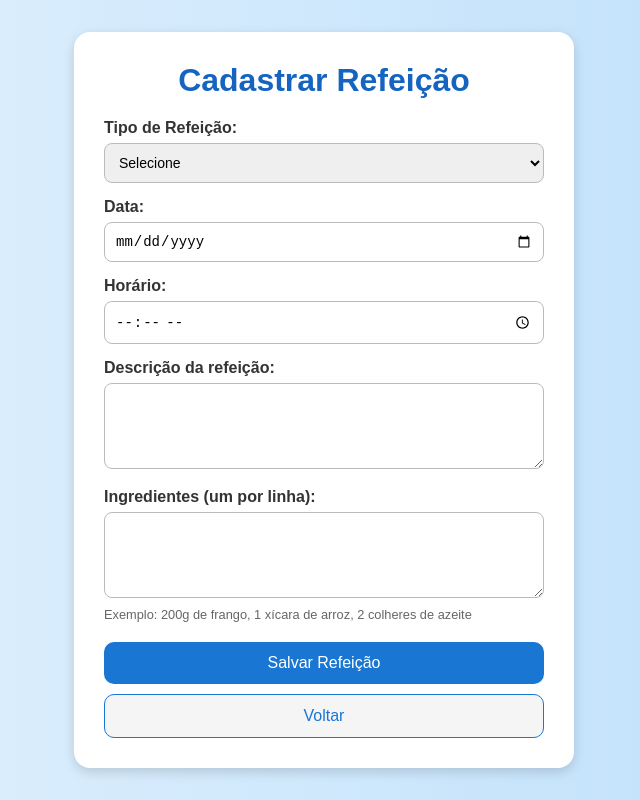
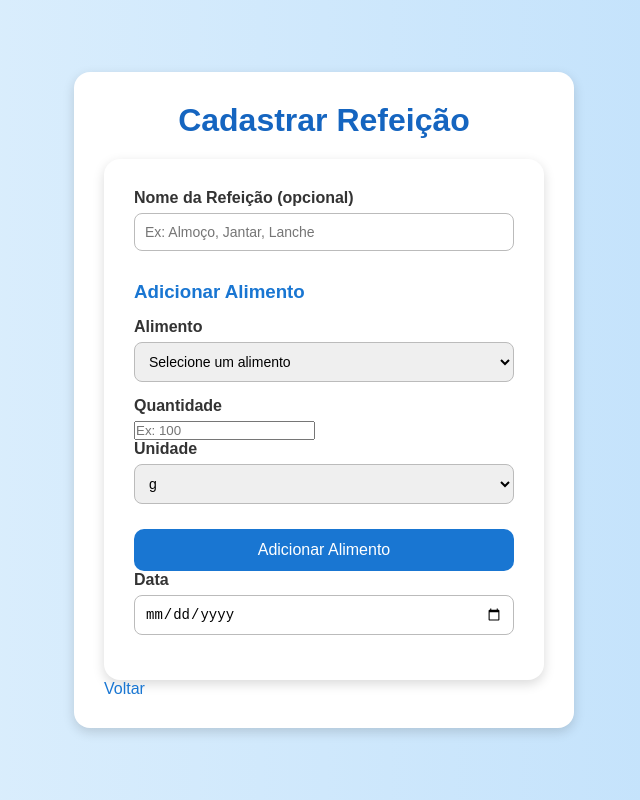
Before and after one commit to LGiugno/controle-de-comida, a plain HTML site: page cadastrorefeicao.html in a window 1280 px wide. Shown: the whole page, without its empty margins (316-956 px from the left). Drawn offline with Linux system fonts and the light colour scheme.

Commit message:
Update cadastrorefeicao.html

```diff
--- a/cadastrorefeicao.html
+++ b/cadastrorefeicao.html
@@ -5,69 +5,53 @@
   <meta name="viewport" content="width=device-width, initial-scale=1.0">
   <title>Cadastrar Refeição</title>
   <link rel="stylesheet" href="style.css">
-    <script src="script.js" defer></script>
 </head>
 <body>
-    <form id="formRefeicao">
+  <div class="container fade-in-up">
     <h1>Cadastrar Refeição</h1>
 
+    <form id="refeicaoForm">
+      <label class="small">Nome da Refeição (opcional)</label>
+      <input type="text" id="nomeRefeicao" placeholder="Ex: Almoço, Jantar, Lanche">
+
+      <div class="card mt-12">
+        <h3>Adicionar Alimento</h3>
+
+        <label class="small">Alimento</label>
+        <select id="alimentoSelect" required>
+          <option value="">Selecione um alimento</option>
+        </select>
+
+        <div class="row-2">
           <div>
-            <label for="tipoRefeicao">Tipo de Refeição:</label>
-            <select id="tipoRefeicao" name="tipoRefeicao" required>
-                <option value="">Selecione</option>
-                <option value="Café da manhã">Café da manhã</option>
-                <option value="Lanche da manhã">Lanche da manhã</option>
-                <option value="Almoço">Almoço</option>
-                <option value="Café da tarde">Café da tarde</option>
-                <option value="Lanche da tarde">Lanche da tarde</option>
-                <option value="Janta">Janta</option>
-                <option value="Ceia">Ceia</option>
-                <option value="Outro">Outro</option>
+            <label class="small">Quantidade</label>
+            <input type="number" id="quantidade" placeholder="Ex: 100" required min="1">
+          </div>
+          <div>
+            <label class="small">Unidade</label>
+            <select id="unidade">
+              <option value="g">g</option>
+              <option value="ml">ml</option>
+              <option value="unidade">unidade</option>
             </select>
           </div>
-
-        <div id="outroRefeicaoContainer" style="display: none;">
-            <label for="outroRefeicao">Descreva a refeição:</label>
-            <input type="text" id="outroRefeicao" name="outroRefeicao">
         </div>
 
-        <div>
-            <label for="data">Data:</label>
-            <input type="date" id="data" name="data" required>
+        <button type="button" id="adicionarAlimentoBtn" class="secondary mt-12">Adicionar Alimento</button>
       </div>
 
-        <div>
-            <label for="hora">Horário:</label>
-            <input type="time" id="hora" name="hora" required>
+      <label class="small">Data</label>
+      <input type="date" id="dataRefeicao" required>
+
+      <div class="card mt-12" id="listaAlimentosCard" style="display: none;">
+        <h3>Alimentos Adicionados</h3>
+        <div id="listaAlimentos"></div>
+        <button type="submit" class="mt-12">Salvar Refeição</button>
       </div>
+    </form>
 
-        <div>
-            <label for="descricao">Descrição da refeição:</label>
-            <textarea id="descricao" name="descricao" rows="4" required></textarea>
+    <p class="helper mt-12"><a href="usuario.html">Voltar</a></p>
   </div>
-
-        <div>
-            <label for="ingredientes">Ingredientes (um por linha):</label>
-            <textarea id="ingredientes" name="ingredientes" rows="4"></textarea>
-            <small>Exemplo: 200g de frango, 1 xícara de arroz, 2 colheres de azeite</small>
-        </div>
-
-        <div id="nutricaoLoading" style="display: none; text-align: center;">
-            <p>Calculando informações nutricionais...</p>
-        </div>
-
-        <div id="nutricaoInfo" style="display: none; margin: 15px 0; padding: 10px; background: #f0f8ff; border-radius: 8px;">
-            <h3>Informação Nutricional</h3>
-            <div id="nutricaoDetalhes"></div>
-        </div>
-
-        <button type="submit" id="submitButton">
-            <span id="buttonText">Salvar Refeição</span>
-            <span id="submitLoading" style="display: none;">Carregando...</span>
-        </button>
-        <button type="button" onclick="window.location.href='usuario.html'" class="secondary-button">
-            Voltar
-        </button>
-    </form>
+  <script src="script.js"></script>
 </body>
 </html>
```
Lines whose indentation alone changed are shown as unchanged.
